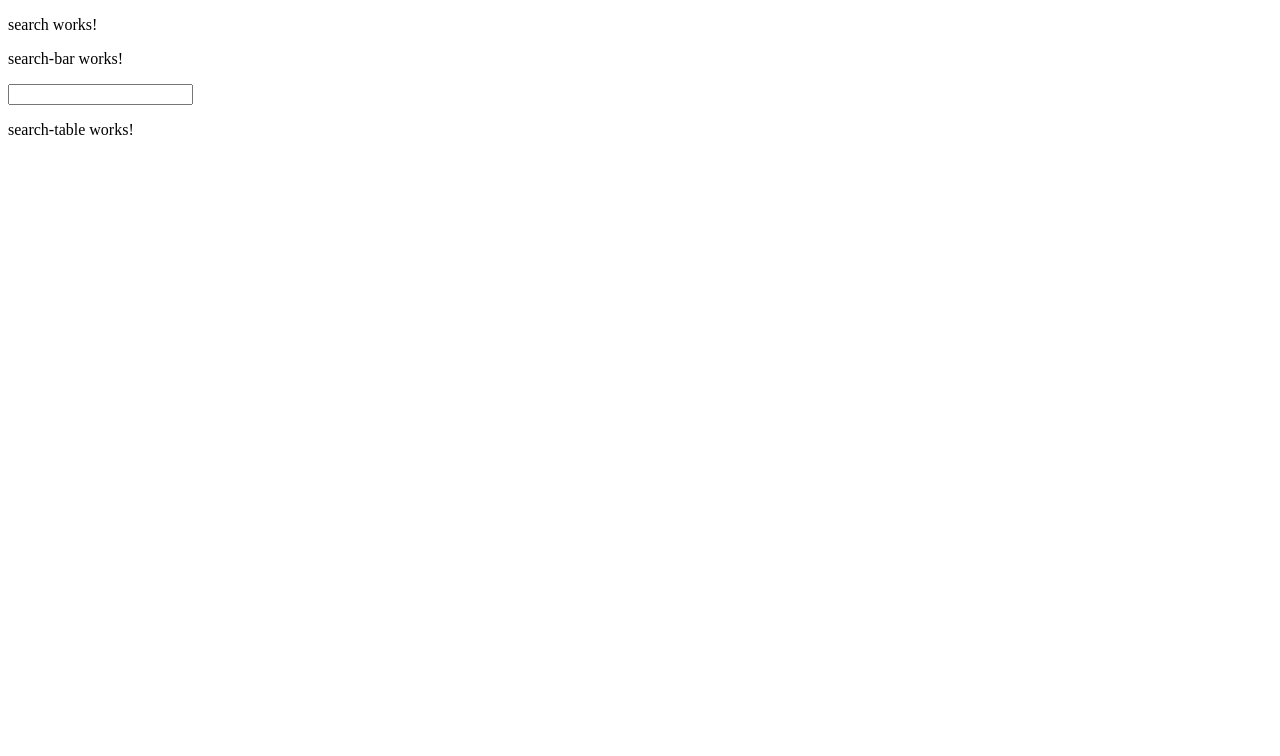
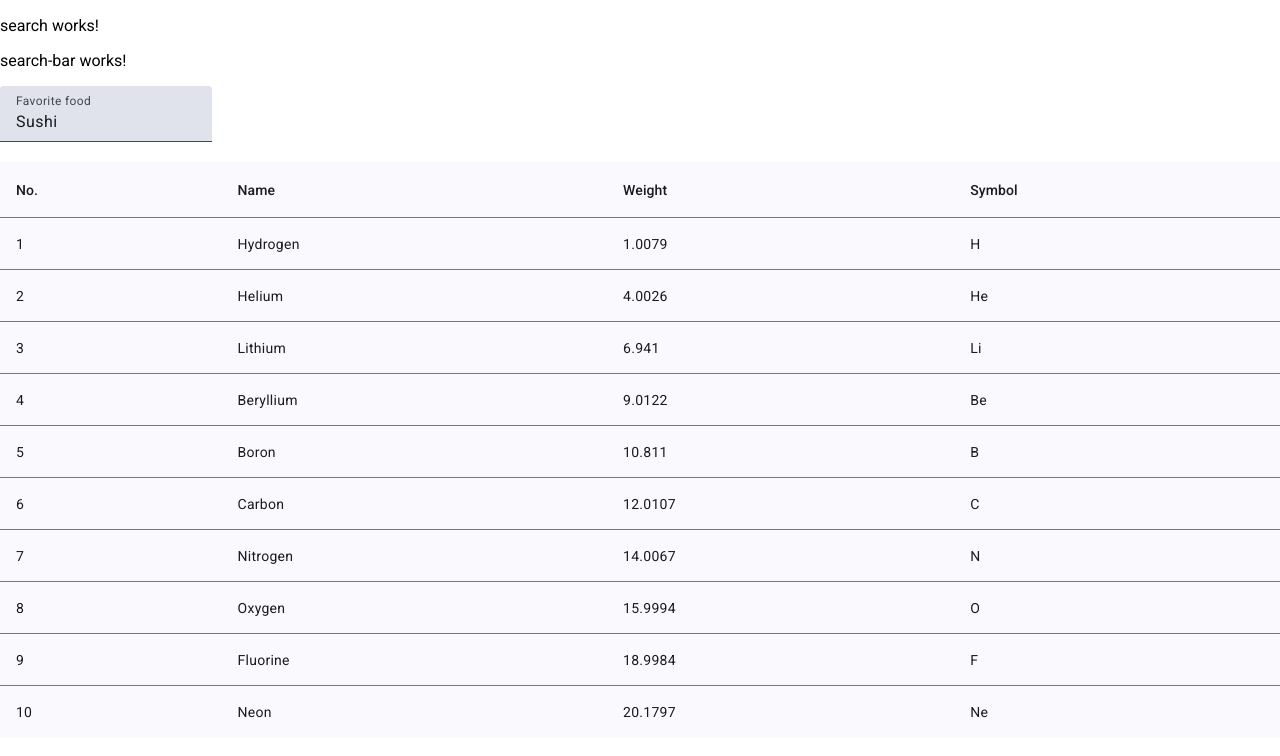
Before and after one commit to pflausino/sinter-prints-view, an Angular app: page /artwork/search in a window 1280 px wide. Shown: the top 756 px of the page. Built offline with nearby package versions, Linux system fonts and the light colour scheme.

Commit message:
feature: import material ui components

```diff
--- a/angular.json
+++ b/angular.json
@@ -32,6 +32,7 @@
               }
             ],
             "styles": [
+              "@angular/material/prebuilt-themes/azure-blue.css",
               "src/styles.scss"
             ],
             "scripts": []
@@ -91,6 +92,7 @@
               }
             ],
             "styles": [
+              "@angular/material/prebuilt-themes/azure-blue.css",
               "src/styles.scss"
             ],
             "scripts": []
--- a/package.json
+++ b/package.json
@@ -10,10 +10,12 @@
   },
   "private": true,
   "dependencies": {
+    "@angular/cdk": "^19.2.2",
     "@angular/common": "^19.2.0",
     "@angular/compiler": "^19.2.0",
     "@angular/core": "^19.2.0",
     "@angular/forms": "^19.2.0",
+    "@angular/material": "^19.2.2",
     "@angular/platform-browser": "^19.2.0",
     "@angular/platform-browser-dynamic": "^19.2.0",
     "@angular/router": "^19.2.0",
--- a/src/app/domains/artwork/features/search/components/search-bar/search-bar.component.html
+++ b/src/app/domains/artwork/features/search/components/search-bar/search-bar.component.html
@@ -1,3 +1,8 @@
 <p>search-bar works!</p>
 
-<input>
+<form class="search-form">
+    <mat-form-field class="example-full-width">
+      <mat-label>Favorite food</mat-label>
+      <input matInput placeholder="Ex. Pizza" value="Sushi">
+    </mat-form-field>
+  </form>
--- a/src/app/domains/artwork/features/search/components/search-bar/search-bar.component.ts
+++ b/src/app/domains/artwork/features/search/components/search-bar/search-bar.component.ts
@@ -1,8 +1,10 @@
 import { Component } from '@angular/core';
+import {MatInputModule} from '@angular/material/input';
+import {MatFormFieldModule} from '@angular/material/form-field';
 
 @Component({
   selector: 'app-search-bar',
-  imports: [],
+  imports: [MatFormFieldModule, MatInputModule],
   templateUrl: './search-bar.component.html',
   styleUrl: './search-bar.component.scss'
 })
--- a/src/app/domains/artwork/features/search/components/search-table/search-table.component.html
+++ b/src/app/domains/artwork/features/search/components/search-table/search-table.component.html
@@ -1 +1,32 @@
-<p>search-table works!</p>
+<table mat-table [dataSource]="dataSource" class="mat-elevation-z8">
+
+    <!--- Note that these columns can be defined in any order.
+          The actual rendered columns are set as a property on the row definition" -->
+
+    <!-- Position Column -->
+    <ng-container matColumnDef="position">
+      <th mat-header-cell *matHeaderCellDef> No. </th>
+      <td mat-cell *matCellDef="let element"> {{element.position}} </td>
+    </ng-container>
+
+    <!-- Name Column -->
+    <ng-container matColumnDef="name">
+      <th mat-header-cell *matHeaderCellDef> Name </th>
+      <td mat-cell *matCellDef="let element"> {{element.name}} </td>
+    </ng-container>
+
+    <!-- Weight Column -->
+    <ng-container matColumnDef="weight">
+      <th mat-header-cell *matHeaderCellDef> Weight </th>
+      <td mat-cell *matCellDef="let element"> {{element.weight}} </td>
+    </ng-container>
+
+    <!-- Symbol Column -->
+    <ng-container matColumnDef="symbol">
+      <th mat-header-cell *matHeaderCellDef> Symbol </th>
+      <td mat-cell *matCellDef="let element"> {{element.symbol}} </td>
+    </ng-container>
+
+    <tr mat-header-row *matHeaderRowDef="displayedColumns"></tr>
+    <tr mat-row *matRowDef="let row; columns: displayedColumns;"></tr>
+  </table>
--- a/src/app/domains/artwork/features/search/components/search-table/search-table.component.ts
+++ b/src/app/domains/artwork/features/search/components/search-table/search-table.component.ts
@@ -1,11 +1,35 @@
 import { Component } from '@angular/core';
+import { MatTableModule } from '@angular/material/table';
+
+export interface PeriodicElement {
+  name: string;
+  position: number;
+  weight: number;
+  symbol: string;
+}
+
+const ELEMENT_DATA: PeriodicElement[] = [
+  {position: 1, name: 'Hydrogen', weight: 1.0079, symbol: 'H'},
+  {position: 2, name: 'Helium', weight: 4.0026, symbol: 'He'},
+  {position: 3, name: 'Lithium', weight: 6.941, symbol: 'Li'},
+  {position: 4, name: 'Beryllium', weight: 9.0122, symbol: 'Be'},
+  {position: 5, name: 'Boron', weight: 10.811, symbol: 'B'},
+  {position: 6, name: 'Carbon', weight: 12.0107, symbol: 'C'},
+  {position: 7, name: 'Nitrogen', weight: 14.0067, symbol: 'N'},
+  {position: 8, name: 'Oxygen', weight: 15.9994, symbol: 'O'},
+  {position: 9, name: 'Fluorine', weight: 18.9984, symbol: 'F'},
+  {position: 10, name: 'Neon', weight: 20.1797, symbol: 'Ne'},
+];
 
 @Component({
   selector: 'app-search-table',
-  imports: [],
+  imports: [MatTableModule],
   templateUrl: './search-table.component.html',
   styleUrl: './search-table.component.scss'
 })
 export class SearchTableComponent {
 
+  displayedColumns: string[] = ['position', 'name', 'weight', 'symbol'];
+  dataSource = ELEMENT_DATA;
+
 }
--- a/src/index.html
+++ b/src/index.html
@@ -6,8 +6,10 @@
   <base href="/">
   <meta name="viewport" content="width=device-width, initial-scale=1">
   <link rel="icon" type="image/x-icon" href="favicon.ico">
+  <link href="https://fonts.googleapis.com/css2?family=Roboto:wght@300;400;500&display=swap" rel="stylesheet">
+  <link href="https://fonts.googleapis.com/icon?family=Material+Icons" rel="stylesheet">
 </head>
-<body>
+<body class="mat-typography">
   <app-root></app-root>
 </body>
 </html>
--- a/src/styles.scss
+++ b/src/styles.scss
@@ -1 +1,4 @@
 /* You can add global styles to this file, and also import other style files */
+
+html, body { height: 100%; }
+body { margin: 0; font-family: Roboto, "Helvetica Neue", sans-serif; }
```
Also changed, not shown: 1 other file (tests, documents, lock files or other folders).
